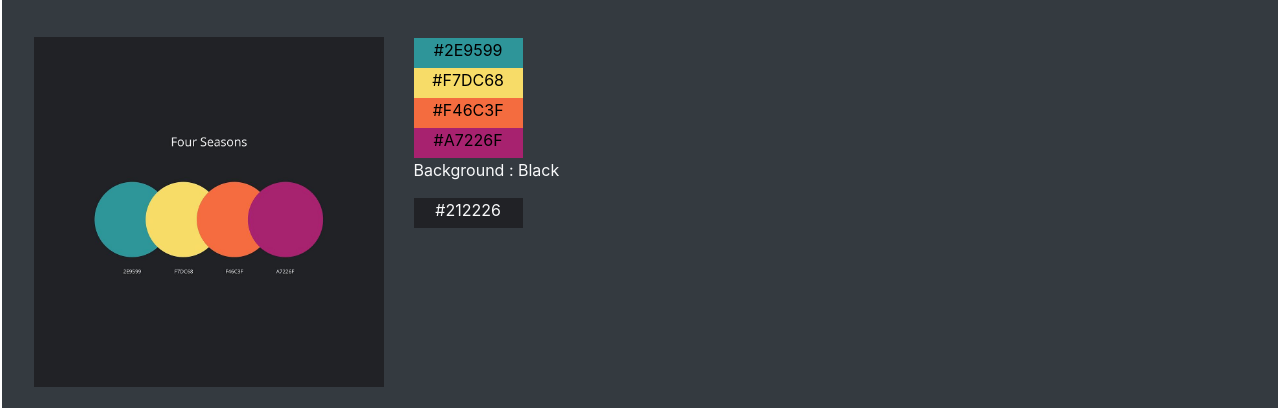
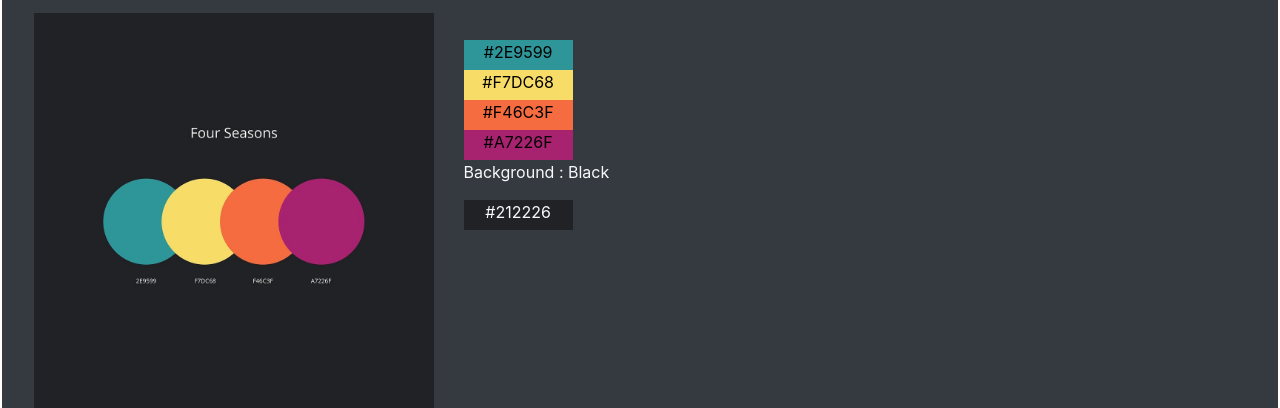
Before and after one commit to arifian853/colourpalettes, a plain HTML site: page index.html in a window 1280 px wide. Shown: the part 392-800 px from the top of the page. Drawn offline with Linux system fonts and the light colour scheme; a script that the page names is missing.

Commit message:
Update index.css

```diff
--- a/index.css
+++ b/index.css
@@ -92,8 +92,8 @@ div.div11 {
 
 /* THIS IS FOR ALL IMAGE , DON'T TOUCH */
 .img {
-	width : 350px ;
-	height: 350px ;
+	width : 400px ;
+	height: 400px ;
 }
 /* THIS IS FOR ALL IMAGE , DON'T TOUCH */
 
```
